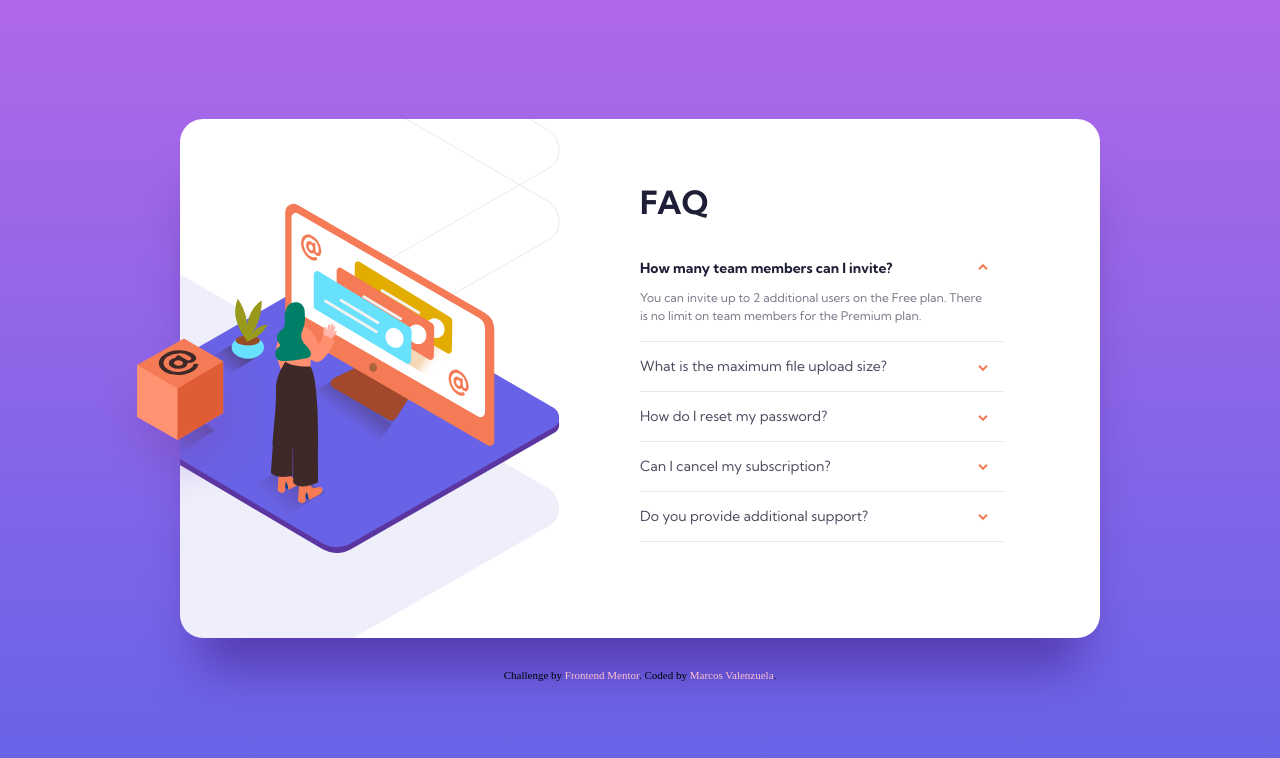
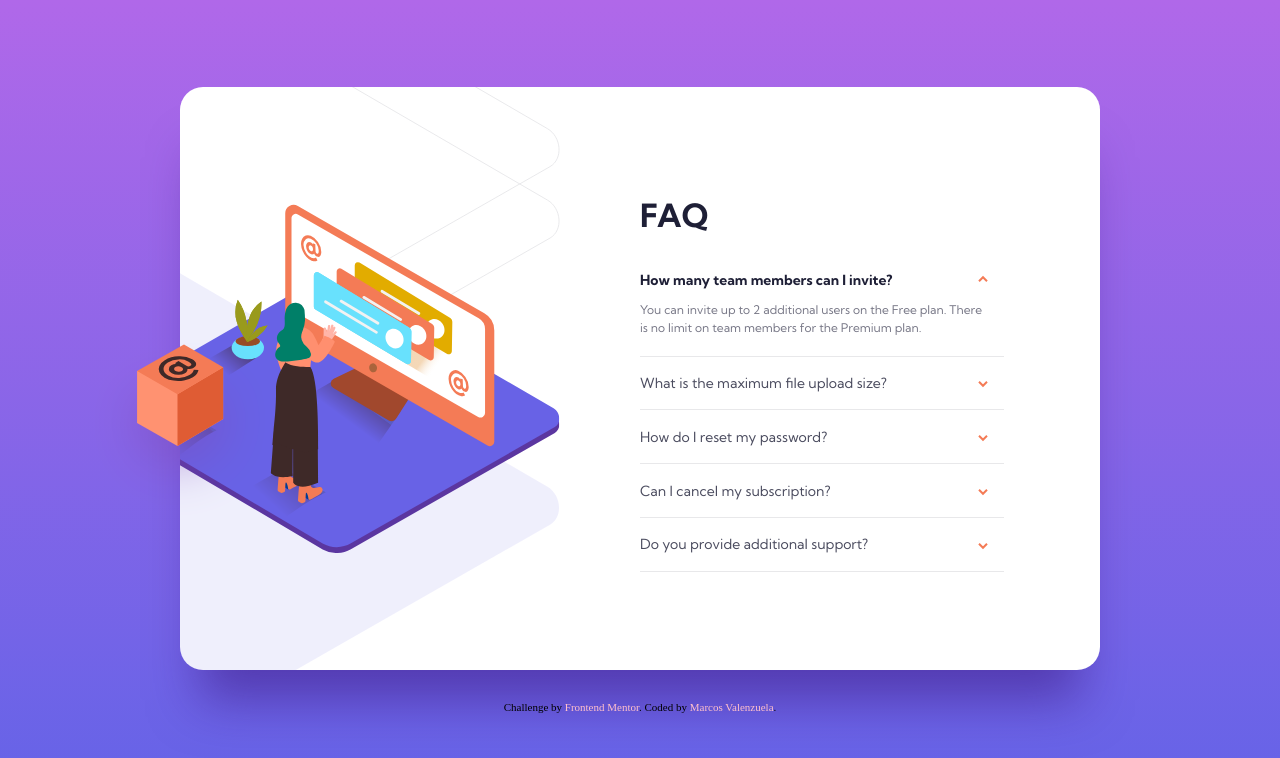
Before and after one commit to Dantalian5/faq-accordion-card-main, a website built with Parcel: page src/index.html in a window 1280 px wide. Built offline with nearby package versions, Linux system fonts and the light colour scheme.

Commit message:
fix spaces

```diff
--- a/src/assets/style/_modules.scss
+++ b/src/assets/style/_modules.scss
@@ -147,11 +147,15 @@ $ff-kumbh: "Kumbh Sans", sans-serif;
 		padding-block: 4rem 5rem;
 		&__title {
 			margin-inline: 0;
+			margin-top: 2.81rem;
 		}
 		&__item {
 			&__cta {
 				padding-right: 1rem;
 			}
 		}
+		&__separator {
+			margin-block: 1.13rem;
+		}
 	}
 }
```
